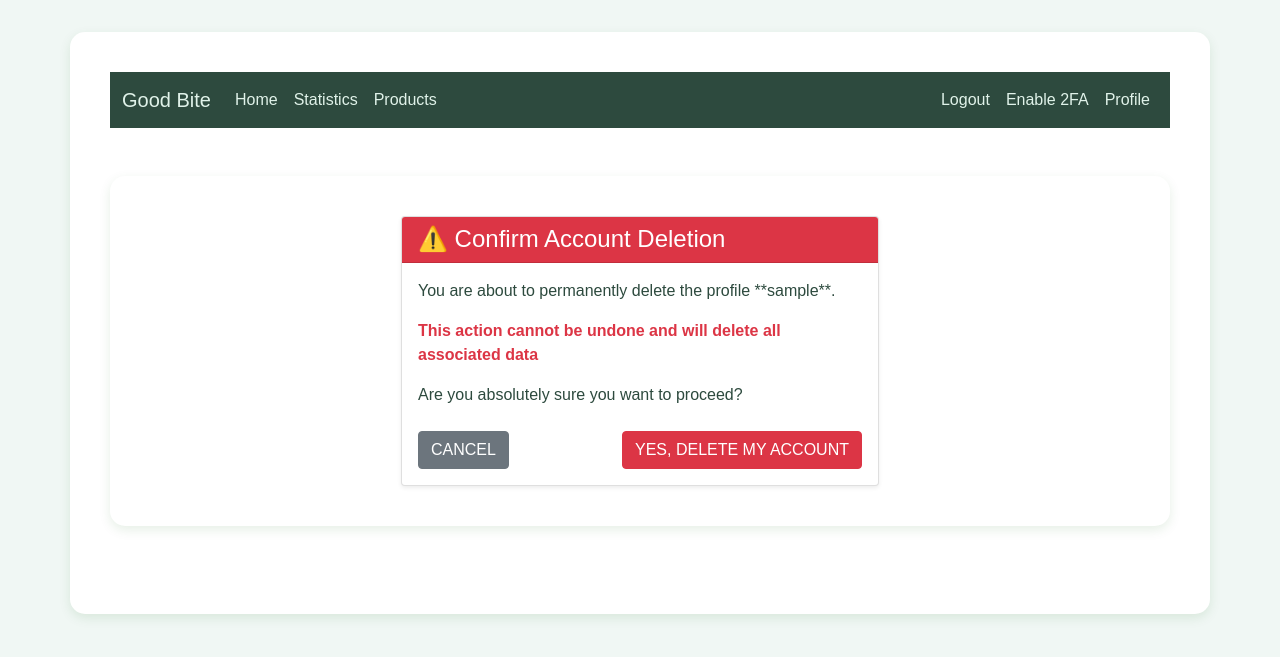
After one commit to sissamrcorreia/AS-project, a Django app: a page that uses GoodBite/templates/main/confirm_delete_profile.html in a window 1280 px wide. The commit adds this page. Shown: the top 657 px of the page. Run offline with Django 5.2, Linux system fonts and the light colour scheme; the visitor is signed in with stand-in values (Sample User, id 1); data comes from the database, SQL or seed files in the repository; data that the repository does not hold is empty; parts of the project's set-up code (start-up, migrations or seed data) failed here and were passed over.

Commit message:
feat: add user account deletion functionality with confirmation page

```diff
--- /dev/null
+++ b/GoodBite/templates/main/confirm_delete_profile.html
@@ -0,0 +1,40 @@
+{% extends "base.html" %}
+
+{% block content %}
+  <div class="container my-5">
+    <div class="row justify-content-center">
+      <div class="col-md-6">
+        <div class="card shadow-sm">
+          <div class="card-header bg-danger text-white">
+            <h4 class="mb-0">⚠️ Confirm Account Deletion</h4>
+          </div>
+          <div class="card-body">
+            <p>You are about to permanently delete the profile **{{ user.username }}**.</p>
+
+            <p class="fw-bold text-danger">
+              This action cannot be undone and will delete all associated data
+
+              {% if 'Seller' in user.groups.all|join:"," %}
+                (including any products you may have created).
+              {% endif %}
+            </p>
+
+            <p>Are you absolutely sure you want to proceed?</p>
+
+            <form method="post">
+              {% csrf_token %}
+              <div class="d-flex justify-content-between mt-4">
+                <a href="{% url 'profile' user.username %}" class="btn btn-secondary text-uppercase">
+                  Cancel
+                </a>
+                <button type="submit" class="btn btn-danger text-uppercase">
+                  Yes, Delete My Account
+                </button>
+              </div>
+            </form>
+          </div>
+        </div>
+      </div>
+    </div>
+  </div>
+{% endblock %}
--- a/GoodBite/views.py
+++ b/GoodBite/views.py
@@ -8,8 +8,11 @@ from .forms import ProductForm, UserUpdateForm, ProfileUpdateForm
 from .models import Product, Profile
 from django.contrib import messages
 from django.db.models import Sum, Count, F, Q, DecimalField, ExpressionWrapper
+from django.views.generic import DeleteView
+from django.urls import reverse_lazy
+from django.utils.decorators import method_decorator
+from django.core.exceptions import PermissionDenied
 
-# Create your views here.
 def home(request):
     return render(request, 'main/home.html')
 
@@ -154,7 +157,7 @@ def buy_product(request, product_id):
 
 @staff_member_required
 def statistics(request):
-    # Top vendedores
+    # Top sellers
     top_sellers = User.objects.annotate(
         total_products=Count('products'),
         total_units_sold=Sum(F('products__initial_stock') - F('products__stock')),
@@ -168,7 +171,7 @@ def statistics(request):
         total_units_sold__gt=0
     ).order_by('-total_revenue')[:10]
 
-    # Productos más vendidos
+    # Top products
     top_products = Product.objects.annotate(
         units_sold=ExpressionWrapper(
             F('initial_stock') - F('stock'),
@@ -180,10 +183,10 @@ def statistics(request):
         )
     ).filter(units_sold__gt=0).order_by('-units_sold')[:10]
 
-    # Productos con más stock
+    # Products with most stock
     products_most_stock = Product.objects.filter(stock__gt=0).order_by('-stock')[:10]
 
-    # Productos con bajo stock (menos del 20% del inicial)
+    # Products with low stock (less than 20% of initial)
     low_stock_products = Product.objects.annotate(
         stock_percentage=ExpressionWrapper(
             F('stock') * 100.0 / F('initial_stock'),
@@ -195,10 +198,10 @@ def statistics(request):
         stock__gt=0
     ).order_by('stock_percentage')[:10]
 
-    # Productos agotados
+    # Out of stock products
     out_of_stock = Product.objects.filter(stock=0, initial_stock__gt=0)[:10]
 
-    # Estadísticas generales
+    # General statistics
     total_products = Product.objects.count()
     total_active_products = Product.objects.filter(stock__gt=0).count()
 
@@ -224,7 +227,7 @@ def statistics(request):
         )
     )['total'] or 0
 
-    # Productos por rango de precio
+    # Products by price range
     price_ranges = [
         {'label': '0-10€', 'count': Product.objects.filter(price__lt=10).count()},
         {'label': '10-50€', 'count': Product.objects.filter(price__gte=10, price__lt=50).count()},
@@ -233,10 +236,10 @@ def statistics(request):
         {'label': '500€+', 'count': Product.objects.filter(price__gte=500).count()},
     ]
 
-    # Productos más caros
+    # Most expensive products
     most_expensive = Product.objects.order_by('-price')[:5]
 
-    # Promedio de precio
+    # Average price
     avg_price = Product.objects.aggregate(avg=Sum('price'))['avg'] or 0
     if total_products > 0:
         avg_price = avg_price / total_products
@@ -258,3 +261,33 @@ def statistics(request):
     }
 
     return render(request, 'main/statistics.html', context)
+
+
+class UserDeleteView(DeleteView):
+    """
+    Deletes the current user's account and logs them out.
+    """
+    model = get_user_model()
+    success_url = reverse_lazy('home')
+    template_name = 'main/confirm_delete_profile.html'
+
+    # 1. Ensure only the currently logged-in user can delete their profile
+    def get_object(self, queryset=None):
+        user_obj = get_object_or_404(self.model, username=self.kwargs['username'])
+
+        # Security check: User can only delete their own profile, unless they are admin
+        if self.request.user != user_obj and not self.request.user.is_staff:
+            raise PermissionDenied("You do not have permission to delete this profile.")
+
+        return user_obj
+
+    # 2. Add an extra step to log the user out after deletion
+    def form_valid(self, form):
+        response = super().form_valid(form)
+        logout(self.request)
+        return response
+
+    # 3. Apply the login_required decorator
+    @method_decorator(login_required)
+    def dispatch(self, *args, **kwargs):
+        return super().dispatch(*args, **kwargs)
--- a/core/urls.py
+++ b/core/urls.py
@@ -18,12 +18,13 @@ from django.contrib import admin
 from django.urls import path, include
 from django.conf import settings
 from django.conf.urls.static import static
+from GoodBite.views import UserDeleteView
 
 urlpatterns = [
     path('', include('GoodBite.urls')),
     path('admin/', admin.site.urls),
-    #path('accounts/', include('django.contrib.auth.urls')), #Login standard
     path('accounts/', include('allauth.urls')), #MFA
+    path('profile/<str:username>/delete/', UserDeleteView.as_view(), name='profile_delete'),
 ]
 
 urlpatterns += static(settings.MEDIA_URL, document_root=settings.MEDIA_ROOT)
```
Also changed, not shown: GoodBite/templates/main/profile.html (+6 -3 lines).
